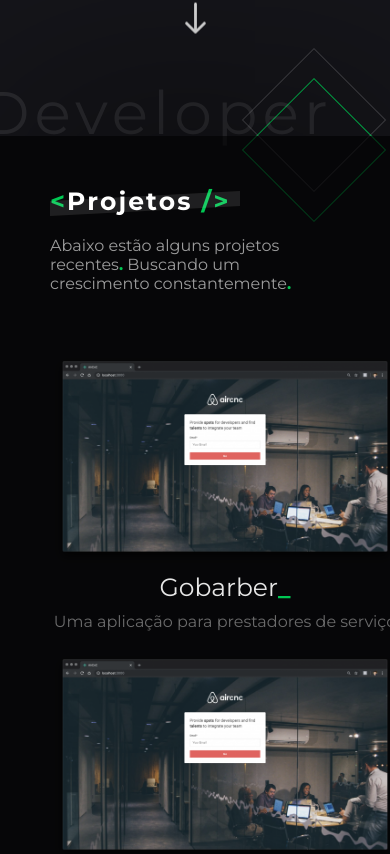
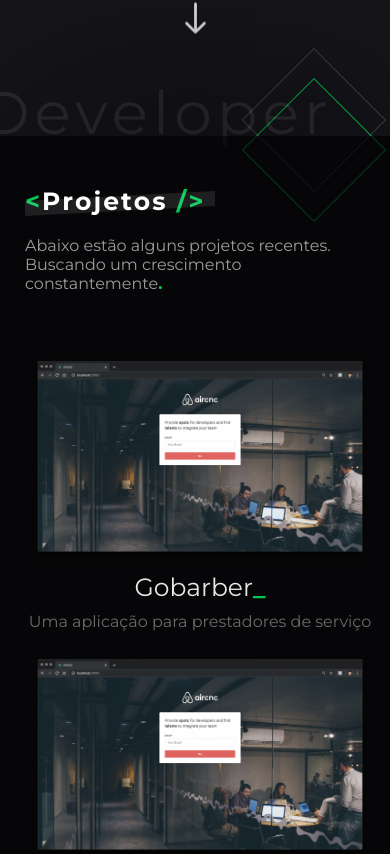
Before and after one commit to jhordanjes/portjhordan, a React (Create React App) app: page / in a window 390 px wide. Shown: the part 830-1684 px from the top of the page. Built offline with nearby package versions, Linux system fonts and the light colour scheme.

Commit message:
ajeitando responsividade2

```diff
--- a/src/Components/Project/index.js
+++ b/src/Components/Project/index.js
@@ -18,8 +18,8 @@ export default function Project() {
             <b>&nbsp;/&gt;</b>
         </Title>
         <p>
-            Abaixo estão alguns projetos recentes<b>.</b>
-            &nbsp;Buscando um crescimento constantemente<b>.</b>
+            Abaixo estão alguns projetos recentes.
+            Buscando um crescimento constantemente<b>.</b>
         </p>
 
         <Projects>
--- a/src/Components/Project/styles.js
+++ b/src/Components/Project/styles.js
@@ -21,17 +21,13 @@ export const Container = styled.div`
     animation: ${opacity} 2.9s linear;
   }
 
-  @media (max-width: 768px) {
+  @media (max-width: 940px) {
     padding: 50px 25px;
 
     &::before{
       font-size: 60px;
       top: -60px;
     }
-  }
-
-  @media (max-width: 940px) {
-    padding: 50px;
   }
 
   p{
@@ -76,6 +72,10 @@ export const Title = styled.h1`
 export const Projects = styled.div`
   padding: 60px 50px;
   text-align: center;
+
+  @media (max-width: 768px) {
+    padding: 0px;
+  }
 
   @media (max-width: 940px) {
     padding: 60px 0px;
```
Also changed, not shown: src/Components/About/styles.js (line endings or trailing spaces).
